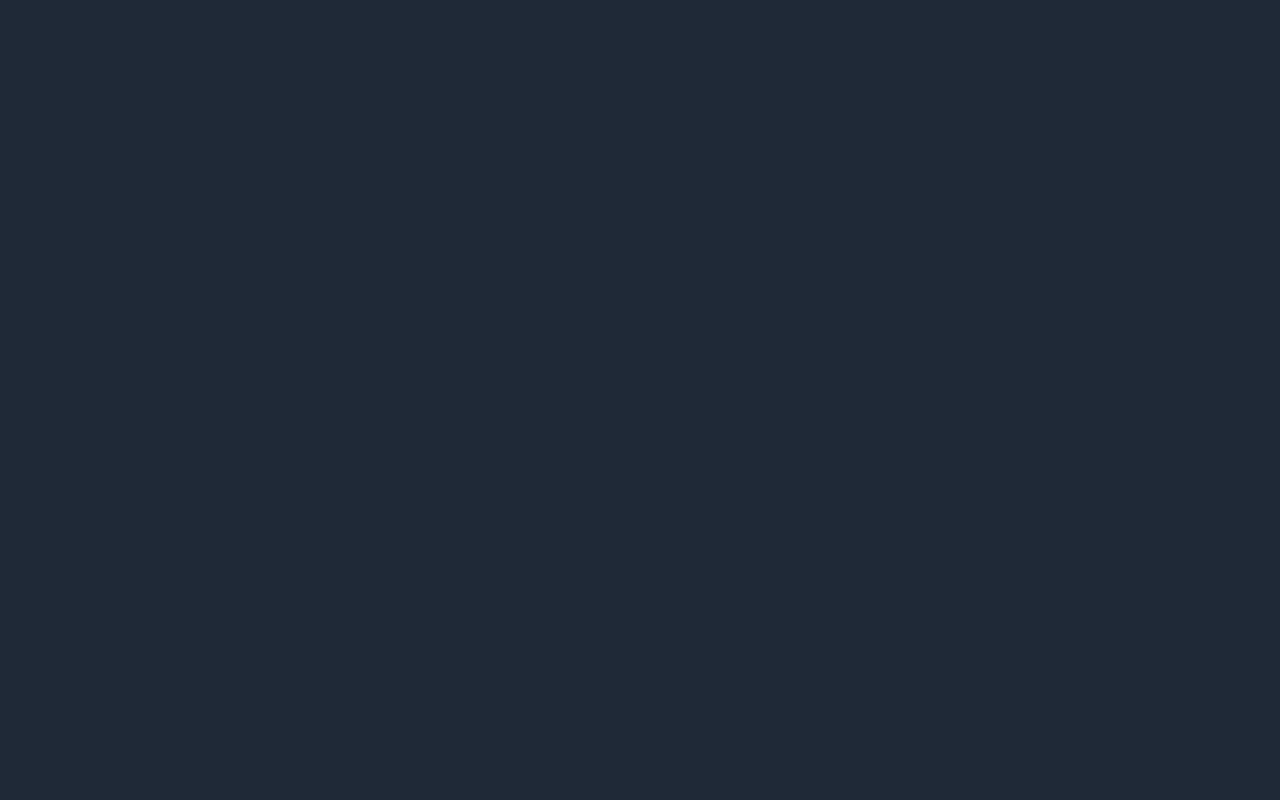
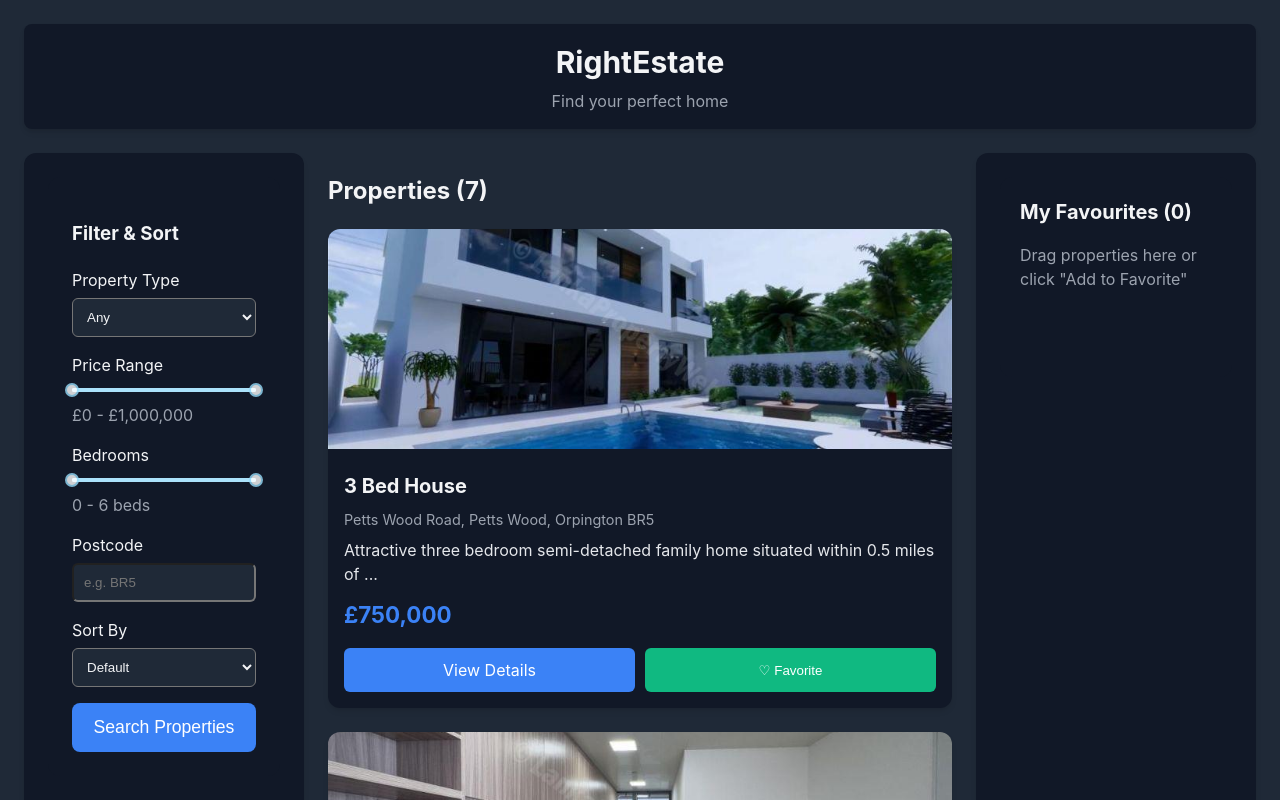
Before and after one commit to thisal2006/Real-Estate-App, a React (Create React App) app: page /Real-estate-app/ in a window 1280 px wide. Before the commit this address had no page. Shown: the top 800 px of the page. Built offline with nearby package versions, Linux system fonts and the light colour scheme.

Commit message:
Fix deployment for GitHub Pages

```diff
--- a/package.json
+++ b/package.json
@@ -2,6 +2,7 @@
     "name": "estate-agent-app",
     "version": "0.1.0",
     "private": true,
+    "homepage": "https://github.com/thisal2006/Real-Estate-App",
     "dependencies": {
         "@testing-library/jest-dom": "^5.17.0",
         "@testing-library/react": "^13.4.0",
--- a/src/components/PropertyCard.js
+++ b/src/components/PropertyCard.js
@@ -2,7 +2,6 @@
 import { Link } from "react-router-dom";
 import { useDrag } from "react-dnd";
 import favouritesUtil from "../utils/favourites";
-import { toast } from "react-toastify";
 
 function PropertyCard({ property }) {
   const [{ isDragging }, drag] = useDrag({
@@ -19,7 +18,10 @@ function PropertyCard({ property }) {
 
   return (
     <div ref={drag} className="property-card" style={{ opacity: isDragging ? 0.5 : 1 }}>
-      <img src={property.picture} alt={displayTitle} />
+      <img
+      src={`${process.env.PUBLIC_URL}${property.picture}`}
+      alt={`${property.bedrooms} Bed ${property.type}`}
+    />
 
       <div className="card-content">
         <h3>{displayTitle}</h3>
--- a/src/components/SearchForm.js
+++ b/src/components/SearchForm.js
@@ -1,5 +1,4 @@
 import { useState } from "react";
-import DatePicker from "react-datepicker";
 import Slider from "rc-slider";
 import "react-datepicker/dist/react-datepicker.css";
 import "rc-slider/assets/index.css";
--- a/src/utils/favourites.js
+++ b/src/utils/favourites.js
@@ -32,4 +32,5 @@ export const subscribe = (listener) => {
   return () => { listeners = listeners.filter(l => l !== listener); };
 };
 
-export default { add, remove, clear, get, subscribe };
+const favouritesUtil = { add, remove, clear, get, subscribe };
+export default favouritesUtil;
```
Also changed, not shown: src/App.js (+2 -6 lines), 1 other file (tests, documents, lock files or other folders).
